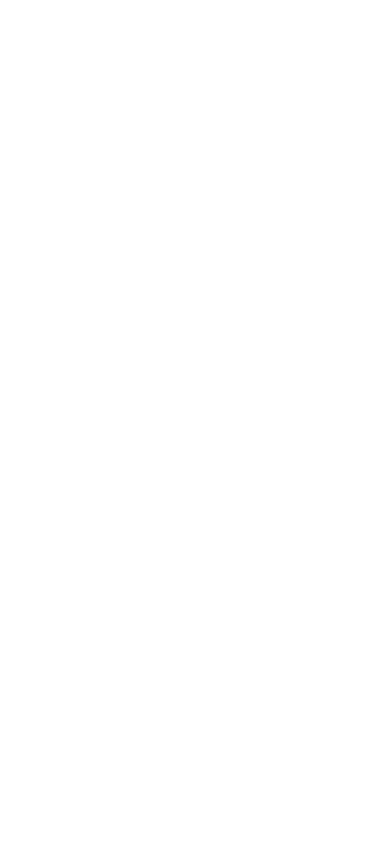
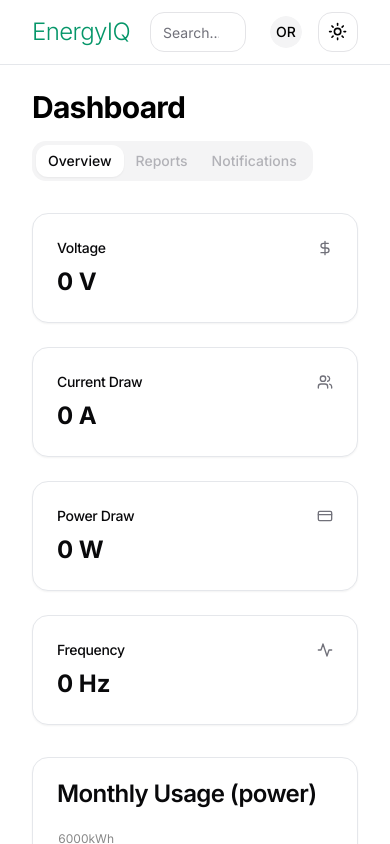
Before and after one commit to aleksanderpulla/EnergyIQ, a Next.js app: page / in a window 390 px wide. Shown: the top 844 px of the page. Built offline with nearby package versions, Linux system fonts and the light colour scheme.

Commit message:
fix mobile view

```diff
--- a/app/page.tsx
+++ b/app/page.tsx
@@ -14,10 +14,10 @@ export const metadata: Metadata = {
 export default function DashboardPage() {
   return (
     <>
-      <div className="hidden flex-col md:flex">
+      <div className="flex-col md:flex">
         <div className="border-b">
           <div className="flex h-16 items-center px-8">
-            <h2 className="text-3xl dark:font-extralight tracking-tight dark:text-emerald-300 text-emerald-600 font-light">
+            <h2 className="md:text-3xl text-2xl dark:font-extralight tracking-tight dark:text-emerald-300 text-emerald-600 font-light">
               EnergyIQ
             </h2>
             <div className="ml-auto flex items-center space-x-4">
--- a/components/search.tsx
+++ b/components/search.tsx
@@ -6,7 +6,7 @@ export function Search() {
       <Input
         type="search"
         placeholder="Search..."
-        className="md:w-[100px] lg:w-[300px]"
+        className="md:w-[100px] lg:w-[300px] w-24 mr-2"
       />
     </div>
   );
```
